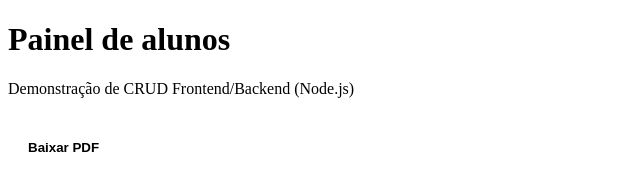
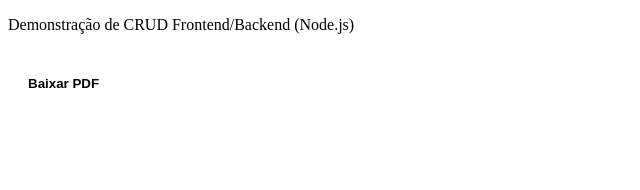
Before and after one commit to anafdossants/PROJETO_SENTINELA, a website: page front-end/aula.html in a window 1280 px wide. Shown: the whole page, without its empty margins (0-640 px from the left). Drawn offline with Linux system fonts and the light colour scheme.

Commit message:
Remove title from aula.html
Removed the title 'Painel de alunos' from the HTML.

```diff
--- a/front-end/aula.html
+++ b/front-end/aula.html
@@ -10,10 +10,7 @@
 
     <div class="container">
 
-        <h1>Painel de alunos</h1>
-
         <p>Demonstração de CRUD Frontend/Backend (Node.js)</p>
-
         <button
             onclick="window.print()"
             style="
```
